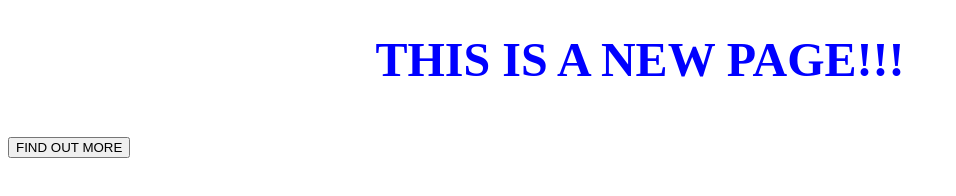
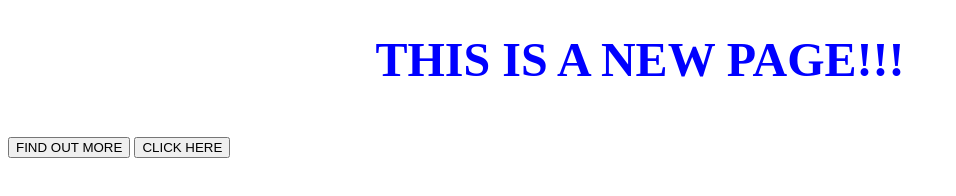
Before and after one commit to arthur0428/arthur0428.github.io, a plain HTML site: page index.html in a window 1280 px wide. Shown: the whole page, without its empty margins (0-956 px from the left). Drawn offline with Linux system fonts and the light colour scheme.

Commit message:
New Button

```diff
--- a/index.html
+++ b/index.html
@@ -7,6 +7,7 @@
 <body>
 	<h1>THIS IS A NEW PAGE!!!</h1><br>
 	<button>Find out more</button>
+	<button>CLick Here</button>
 
 </body>
 </html>
```
